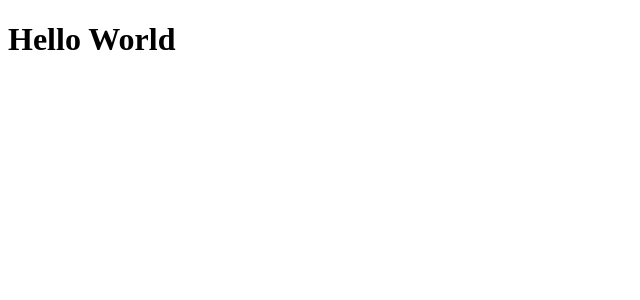
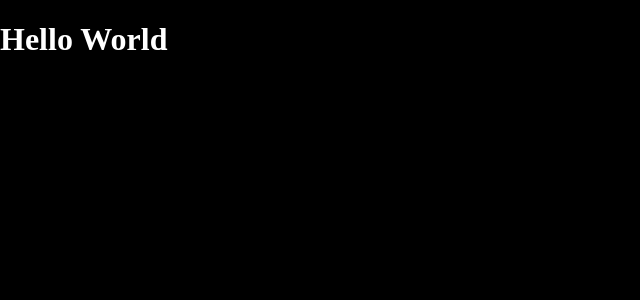
Before and after one commit to BhavyaT-135/Chronicles-of-Mercor, a React (Create React App) app: page / in a window 1280 px wide. Shown: the top 300 px of the page, without its empty margins (0-640 px from the left). Built offline with nearby package versions, Linux system fonts and the light colour scheme.

Commit message:
💄  App component basic layout

```diff
--- a/public/index.html
+++ b/public/index.html
@@ -10,7 +10,7 @@
       content="Web site created using create-react-app"
     />
     <link rel="apple-touch-icon" href="%PUBLIC_URL%/logo192.png" />
-    <title>hronicles of Mercore</title>
+    <title>Chronicles of Mercor</title>
   </head>
   <body>
     <noscript>You need to enable JavaScript to run this app.</noscript>
--- a/src/App.js
+++ b/src/App.js
@@ -1,7 +1,9 @@
+import './app.css'
+
 function App() {
   return (
     <div className="App">
-      <h1>Hello World</h1>
+      <h1 style={{color: "white"}}>Hello World</h1>
     </div>
   );
 }
--- /dev/null
+++ b/src/app.css
@@ -0,0 +1,9 @@
+body {
+  margin: 0 0;
+}
+
+.App {
+  background-color: black;
+  height: 100vh;
+  display: flex;
+}
```
